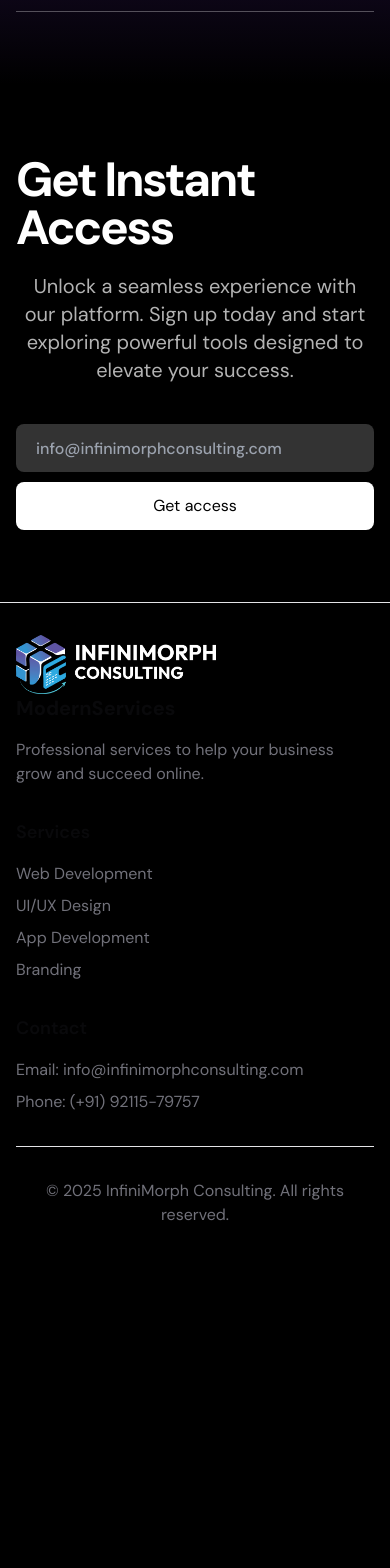
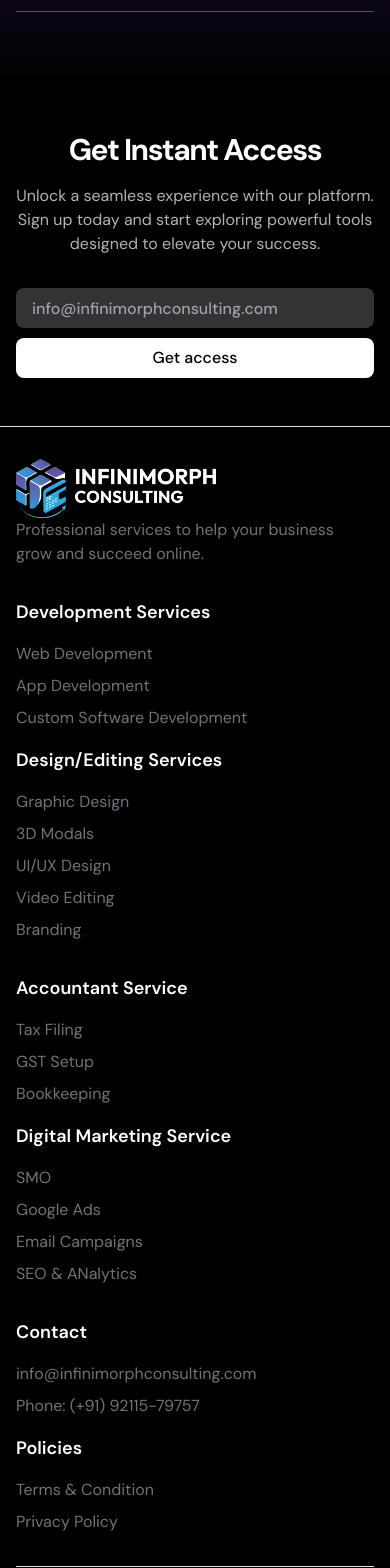
Before and after one commit to theneonstark/infini_next, a Next.js app: page / in a window 390 px wide. Shown: the part 9600-11168 px from the top of the page. Before the commit the page ends 10859 px from the top, so only its background shows below. Built offline with nearby package versions, Linux system fonts and the light colour scheme.

Commit message:
changes in this pages for SEO

```diff
--- a/src/app/contact/page.tsx
+++ b/src/app/contact/page.tsx
@@ -13,6 +13,7 @@ import { Input } from "@/components/ui/input"
 import { Button } from "@/components/ui/button"
 import { Textarea } from "@/components/ui/textarea"
 import { Label } from "@/components/ui/label"
+import Link from "next/link";
 
 interface FormData {
   name: string
@@ -167,6 +168,9 @@ export default function ContactPage() {
                       <h3 className="font-semibold text-lg">Office</h3>
                       <p className="text-gray-300">Jaitpur, Badarpur</p>
                       <p className="text-gray-300">New Delhi - 110044</p>
+                      <Button className="bg-purple-700 my-2">
+                        <Link href={'https://maps.app.goo.gl/1EMZ2QoekqBedKBe9'} target="_blank">Get Direction</Link>
+                      </Button>
                     </div>
                   </div>
                 </CardContent>
--- a/src/components/CallToAction.tsx
+++ b/src/components/CallToAction.tsx
@@ -2,7 +2,7 @@
 
 import Image from 'next/image';
 import { motion, useScroll, useTransform } from 'framer-motion';
-import { use, useRef } from 'react';
+import { useRef } from 'react';
 
 export const CallToAction = () => {
   const containerRef = useRef<HTMLDivElement>(null);
@@ -10,32 +10,49 @@ export const CallToAction = () => {
   const { scrollYProgress } = useScroll({
     target: containerRef,
     offset: ["start end", "end end"]
-  })
+  });
 
   const translateY = useTransform(scrollYProgress, [0, 1], [50, -50]);
 
   return (
-    <div className="bg-black text-white py-[72px] sm:py-24" ref={containerRef}>
+    <div className="bg-black text-white py-12 sm:py-16 md:py-20 lg:py-24" ref={containerRef}>
+      <div className="container mx-auto px-4 sm:px-6 lg:px-8 max-w-7xl relative">
+        <motion.div style={{ translateY }} className="hidden sm:block">
+          <Image
+            src={'/assets/images/helix2.png'}
+            alt="helix"
+            className="absolute top-4 sm:top-6 left-[calc(100%+12px)] sm:left-[calc(100%+24px)] lg:left-[calc(100%+36px)] w-12 sm:w-16 lg:w-20 xl:w-24"
+            width={96}
+            height={96}
+          />
+        </motion.div>
+        <motion.div style={{ translateY }} className="hidden sm:block">
+          <Image
+            src={'/assets/images/emojistar.png'}
+            alt="emoji"
+            className="absolute -top-16 sm:-top-20 lg:-top-24 right-[calc(100%+12px)] sm:right-[calc(100%+20px)] lg:right-[calc(100%+30px)] w-12 sm:w-16 lg:w-20 xl:w-24"
+            width={96}
+            height={96}
+          />
+        </motion.div>
 
-      <div className="container max-w-xl relative">
-      <motion.div style={{translateY}}>
-      <Image src={'/assets/images/helix2.png'} alt="helix" className="absolute top-6 left-[calc(100%+36px)]" width={100} height={100}/>
-      </motion.div>
-      <motion.div style={{translateY}}>
-
-      <Image src={'/assets/images/emojistar.png'} alt="emoji" className="absolute -top-[120px] right-[calc(100%+30px)]" width={100} height={100}/>
-      </motion.div>
-
-
-        <h2 className="font-bold text-5xl sm:text-6xl tracking-tighter">Get Instant Access</h2>
-        <p className="text-xl text-center text-white/70  mt-5">Unlock a seamless experience with our platform. Sign up today and start exploring powerful tools designed to elevate your success.</p>
-        <form className="mt-10 flex flex-col gap-2.5 max-w-sm mx-auto sm:flex-row">
-          <input type="email" placeholder="info@infinimorphconsulting.com" className="h-12 bg-white/20 rounded-lg px-5 font-medium placeholder:text-[#9CA3AF] sm:flex-1"/>
-          <button className="bg-white text-black h-12 rounded-lg px-5">Get access</button>
-        </form>
+        <h2 className="font-bold text-3xl sm:text-4xl md:text-5xl lg:text-6xl tracking-tighter text-center">
+          Get Instant Access
+        </h2>
+        <p className="text-base sm:text-lg md:text-xl text-center text-white/70 mt-4 sm:mt-5 mx-auto max-w-md sm:max-w-lg md:max-w-xl">
+          Unlock a seamless experience with our platform. Sign up today and start exploring powerful tools designed to elevate your success.
+        </p>
+        <div className="mt-8 sm:mt-10 flex flex-col gap-2.5 max-w-sm mx-auto sm:flex-row sm:max-w-xl">
+          <input
+            type="email"
+            placeholder="info@infinimorphconsulting.com"
+            className="h-10 sm:h-12 bg-white/20 rounded-lg px-4 sm:px-5 font-medium placeholder:text-[#9CA3AF] sm:flex-1 w-full"
+          />
+          <button className="bg-white text-black h-10 sm:h-12 rounded-lg px-4 sm:px-5 font-medium">
+            Get access
+          </button>
+        </div>
       </div>
-
-
     </div>
   )
 };
--- a/src/components/Footer.tsx
+++ b/src/components/Footer.tsx
@@ -1,33 +1,61 @@
 import Image from 'next/image';
+import Link from 'next/link';
 
 export const Footer = () => {
   return(
     <footer className="bg-black text-card-foreground py-8 mt-auto border-t">
       <div className="container mx-auto px-4">
-        <div className="grid grid-cols-1 md:grid-cols-3 gap-8">
+        <div className="grid grid-cols-1 md:grid-cols-4 gap-8">
           <div>
             <Image src={'/assets/icons/logo.png'} width={200} height={600} alt='logo image'/>
-            <h3 className="text-xl font-bold mb-4">ModernServices</h3>
             <p className="text-muted-foreground">
               Professional services to help your business grow and succeed online.
             </p>
           </div>
 
           <div>
-            <h4 className="text-lg font-semibold mb-4">Services</h4>
-            <ul className="space-y-2 text-muted-foreground">
-              <li>Web Development</li>
-              <li>UI/UX Design</li>
-              <li>App Development</li>
-              <li>Branding</li>
+            <h4 className="text-lg font-semibold mb-4 text-white">Development Services</h4>
+            <ul className="space-y-2 text-muted-foreground flex flex-col">
+              <Link href={'/features/web-design-development'}>Web Development</Link>
+              <Link href={'/features/'}>App Development</Link>
+              <Link href={'/features/'}>Custom Software Development</Link>
+            </ul>
+            <h4 className="text-lg font-semibold my-4 text-white">Design/Editing Services</h4>
+            <ul className="space-y-2 text-muted-foreground flex flex-col">
+              <Link href={'/features/'}>Graphic Design</Link>
+              <Link href={'/features/'}>3D Modals</Link>
+              <Link href={'/features/'}>UI/UX Design</Link>
+              <Link href={'/features/'}>Video Editing</Link>
+              <Link href={'/features/'}>Branding</Link>
+            </ul>
+          </div>
+          <div>
+            <h4 className="text-lg font-semibold mb-4 text-white">Accountant Service</h4>
+            <ul className="space-y-2 text-muted-foreground flex flex-col">
+              <Link href={'/features/web-design-development'}>Tax Filing</Link>
+              <Link href={'/features/'}>GST Setup</Link>
+              <Link href={'/features/'}>Bookkeeping</Link>
+            </ul>
+            <h4 className="text-lg font-semibold my-4 text-white">Digital Marketing Service</h4>
+            <ul className="space-y-2 text-muted-foreground flex flex-col">
+              <Link href={'/features/web-design-development'}>SMO</Link>
+              <Link href={'/features/'}>Google Ads</Link>
+              <Link href={'/features/'}>Email Campaigns</Link>
+              <Link href={'/features/'}>SEO & ANalytics</Link>
             </ul>
           </div>
 
           <div>
-            <h4 className="text-lg font-semibold mb-4">Contact</h4>
+            <h4 className="text-lg font-semibold mb-4 text-white">Contact</h4>
             <div className="text-muted-foreground space-y-2">
-              <p>Email: info@infinimorphconsulting.com</p>
-              <p>Phone: (+91) 92115-79757</p>
+              <p><a href="mailto:info@infinimorphconsulting.com">info@infinimorphconsulting.com</a></p>
+              <p>Phone: <a href="tel:+919211579757">(+91) 92115-79757</a></p>
+            </div>
+
+            <h4 className="text-lg font-semibold my-4 text-white">Policies</h4>
+            <div className="text-muted-foreground space-y-2">
+              <p><Link href={'/terms'}>Terms & Condition</Link></p>
+              <p><Link href={'/privacy'}>Privacy Policy</Link></p>
             </div>
           </div>
         </div>
--- a/src/components/Navbar.tsx
+++ b/src/components/Navbar.tsx
@@ -37,6 +37,7 @@ export const Navbar = () => {
               </button>
             </div>
             <nav className="hidden sm:flex text-white gap-6 items-center">
+              <Link href="/" className="text-opacity-60 text-white hover:text-opacity-100 transition">Home</Link>
               <Link href="/about" className="text-opacity-60 text-white hover:text-opacity-100 transition">About</Link>
               <Link href="/features" className="text-opacity-60 text-white hover:text-opacity-100 transition">Features</Link>
               <Link href="/help" className="text-opacity-60 text-white hover:text-opacity-100 transition">Help</Link>
```
